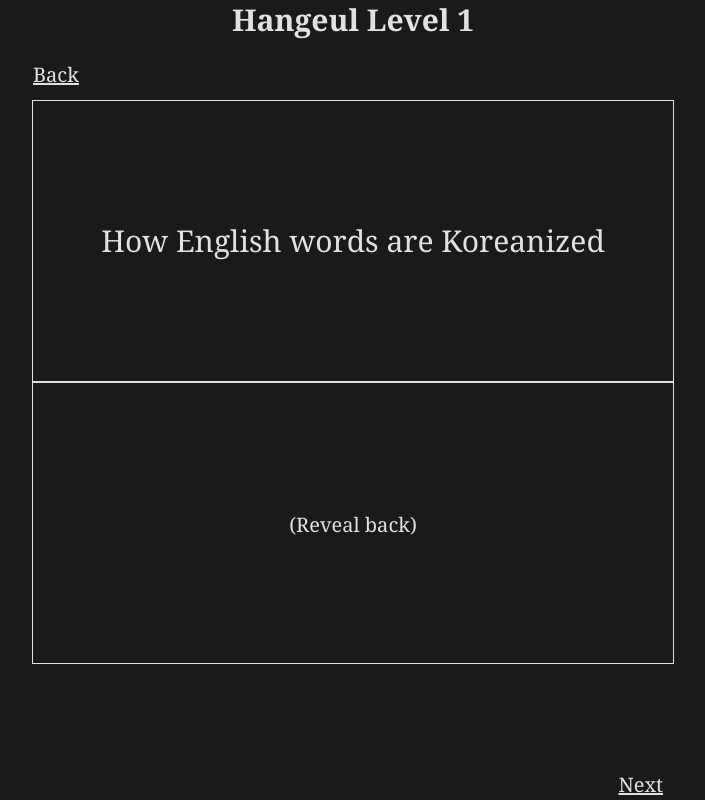
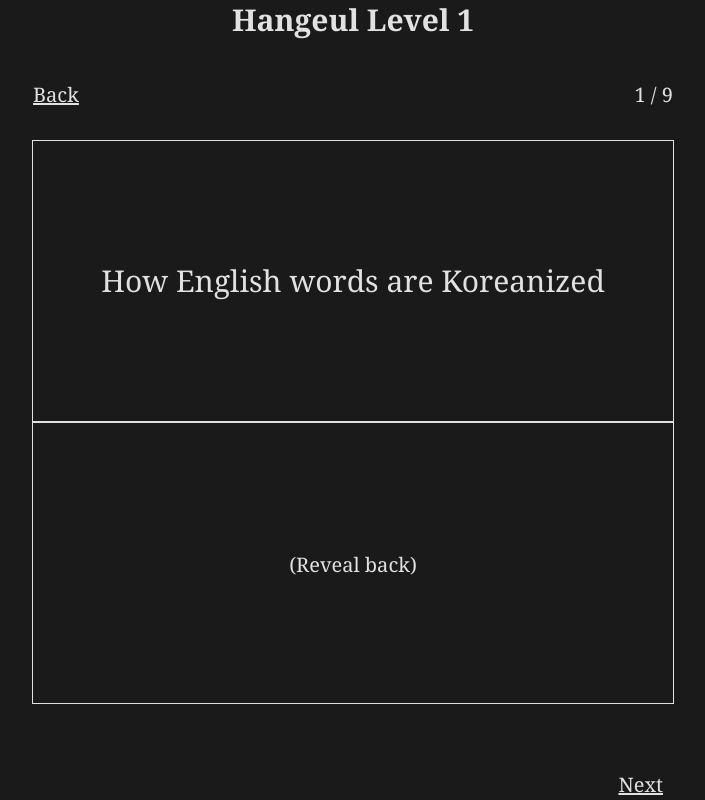
Before and after one commit to pslyman/Angular-Flash-Cards-for-Language-Learning, an Angular app: page /sets/review/1 in a window 1280 px wide. Both pictures are taken after a click on the element "Start review". Shown: the whole page, without its empty margins (287-992 px from the left). Built offline with nearby package versions, Linux system fonts and the light colour scheme.

Commit message:
correct styling, add card counter

```diff
--- a/src/app/app.component.ts
+++ b/src/app/app.component.ts
@@ -1,6 +1,8 @@
 import { CommonModule } from "@angular/common";
 import { Component, OnInit, inject } from "@angular/core";
 import { NavigationEnd, Router, RouterOutlet } from "@angular/router";
+import { Set } from "./interfaces/sets.interface";
+import { cardSets } from "./constants/sets.constants";
 
 @Component({
   selector: "app-root",
@@ -15,6 +17,7 @@ export class AppComponent implements OnInit {
   title = "Angular-Flash-Cards-for-Language-Learning";
   showButton = true;
   lightTheme = localStorage.getItem("theme") === "light";
+  cardSets = cardSets;
 
   ngOnInit() {
     this.router.events.subscribe((event) => {
@@ -23,6 +26,23 @@ export class AppComponent implements OnInit {
       }
     });
     this.toggleTheme(true);
+
+    const reviewAllObject: Set = {
+      id: 1000,
+      name: "Review All",
+      description: "Review every set all at once",
+      cards: [],
+    };
+
+    this.cardSets.forEach((set) => {
+      set.cards.forEach((card) => {
+        if (card) {
+          reviewAllObject.cards.push(card);
+        }
+      });
+    });
+
+    this.cardSets.push(reviewAllObject);
   }
 
   toggleTheme(firstTime = false) {
--- a/src/app/components/flash-cards/flash-cards.component.html
+++ b/src/app/components/flash-cards/flash-cards.component.html
@@ -1,5 +1,5 @@
 <div @fadeIn>
-  <div class="center-buttons">
+  <div class="center-buttons align">
     <a role="button" routerLink="/sets/overview/{{ set.id }}">Back</a>
     <br />
     <a
@@ -9,6 +9,9 @@
       (click)="reverseCards = !reverseCards; hasStarted = true"
       >Reverse cards</a
     >
+    <p *ngIf="hasStarted">
+      {{ this.currentCardIterator + 1 }} / {{ set.cards.length }}
+    </p>
   </div>
 </div>
 
--- a/src/app/components/flash-cards/flash-cards.component.scss
+++ b/src/app/components/flash-cards/flash-cards.component.scss
@@ -20,6 +20,10 @@
     width: 50%;
     border: #e1e1e1 solid 1px;
   }
+}
+
+.align {
+  align-items: center;
 }
 
 .center-text {
@@ -55,7 +59,7 @@
 .bottom-nav-buttons {
   position: absolute;
   bottom: 0;
-
+  left: calc(50% / 2);
   width: calc(50% - 20px);
   padding-left: 10px;
   padding-right: 10px;
@@ -94,6 +98,7 @@
 @media (max-width: 1024px) {
   .bottom-nav-buttons {
     width: calc(60% - 20px);
+    left: 20%;
   }
   .top,
   .bottom {
@@ -104,6 +109,7 @@
 @media (max-width: 768px) {
   .bottom-nav-buttons {
     width: calc(90% - 20px);
+    left: 5%;
   }
   .top,
   .bottom {
@@ -114,6 +120,7 @@
 @media (max-width: 480px) {
   .bottom-nav-buttons {
     width: calc(100% - 30px);
+    left: 0;
   }
   .top,
   .bottom {
--- a/src/app/components/home/home.component.ts
+++ b/src/app/components/home/home.component.ts
@@ -6,7 +6,6 @@ import {
   fadeInAnimation,
   staggerAnimation,
 } from "../../constants/animations.constants";
-import { Set } from "../../interfaces/sets.interface";
 
 @Component({
   selector: "app-home",
@@ -16,27 +15,8 @@ import { Set } from "../../interfaces/sets.interface";
   styleUrl: "./home.component.scss",
   animations: [staggerAnimation, fadeInAnimation],
 })
-export class HomeComponent implements OnInit {
+export class HomeComponent {
   cardSets = cardSets.sort(function (a, b) {
     return a.id - b.id || a.name.localeCompare(b.name);
   });
-
-  ngOnInit(): void {
-    const reviewAllObject: Set = {
-      id: 1000,
-      name: "Review All",
-      description: "Review every set all at once",
-      cards: [],
-    };
-
-    this.cardSets.forEach((set) => {
-      set.cards.forEach((card) => {
-        if (card) {
-          reviewAllObject.cards.push(card);
-        }
-      });
-    });
-
-    this.cardSets.push(reviewAllObject);
-  }
 }
```
